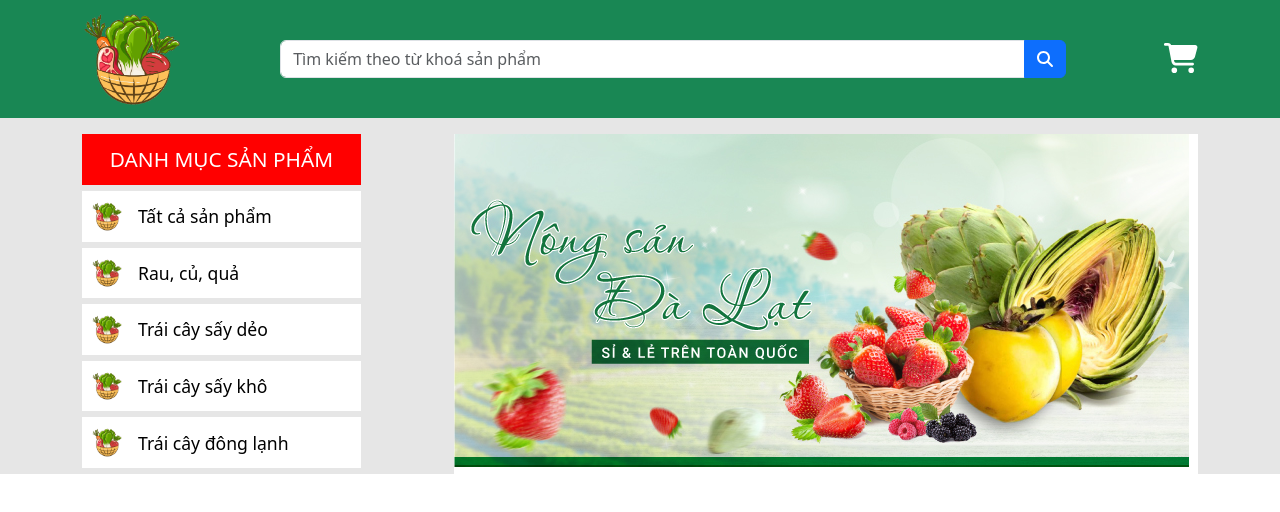
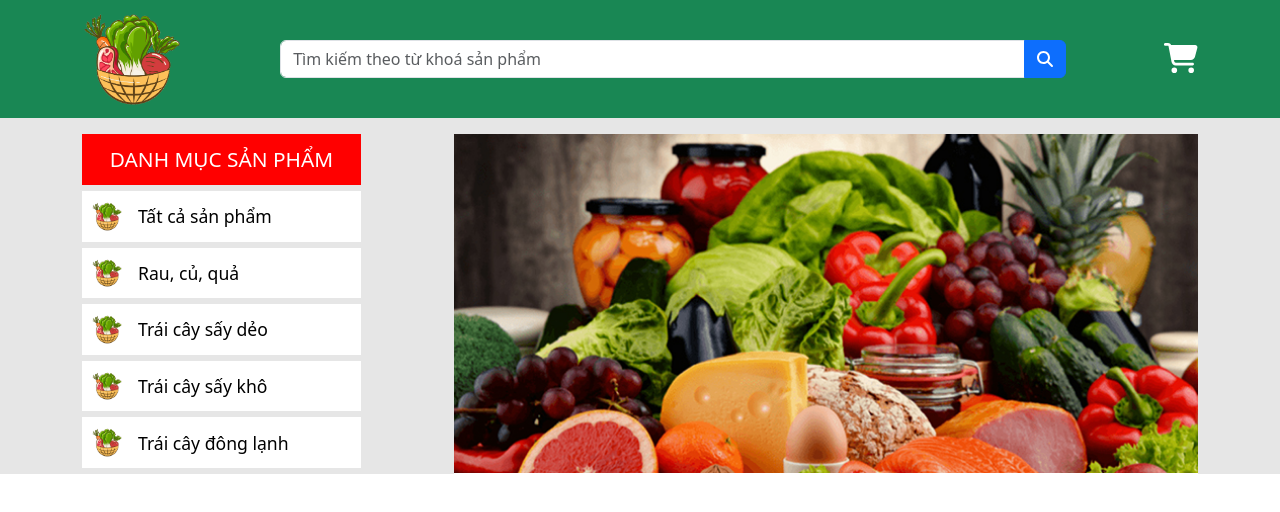
Before and after one commit to DuatTran268/Farm_Produce, a React (Create React App) app in the folder src/client/: page / in a window 1280 px wide. Shown: the top 512 px of the page. Built offline with nearby package versions, Linux system fonts and the light colour scheme.

Commit message:
Slide banner

```diff
--- /dev/null
+++ b/src/client/src/components/user/Slide.jsx
@@ -0,0 +1,36 @@
+import React from "react";
+import Slider from "react-slick";
+import banner1 from "../../assets/banner1.png";
+import banner2 from "../../assets/banner2.jpg";
+import "../../styles/Slider.css";
+import "slick-carousel/slick/slick.css";
+import "slick-carousel/slick/slick-theme.css";
+
+const Slide = () => {
+  const settings = {
+    dots: false,
+    infinite: true,
+    speed: 500,
+    slidesToShow: 1,
+    slidesToScroll: 1,
+
+    // slider auto scroll
+    autoplay: {
+      delay: 3000, // delay 3s
+      disableOnInteraction: false,
+    },
+  };
+
+  return (
+    <>
+      <div className="image_banner">
+        <Slider {...settings}>
+          <img src={banner1} className="banner_img" alt="banner" />
+          <img src={banner2} className="banner_img" alt="banner" />
+        </Slider>
+      </div>
+    </>
+  );
+};
+
+export default Slide;
--- a/src/client/src/pages/users/Home.jsx
+++ b/src/client/src/pages/users/Home.jsx
@@ -2,8 +2,7 @@ import React from "react";
 import Header from "../../components/user/common/Header";
 import Categoris from "../../components/user/Categoris";
 import "../../styles/Home.css";
-import { Image } from "react-bootstrap";
-import Slide from "../../assets/banner1.png"
+import Slide from "../../components/user/Slide";
 
 const Home = () => {
   return (
@@ -19,7 +18,7 @@ const Home = () => {
           {/* slide advertising */}
           <div className="slider col-8">
             <div className="banner">
-              <Image src={Slide}/>
+              <Slide />
             </div>
           </div>
         </div>
--- a/src/client/src/styles/Slide.css
+++ b/src/client/src/styles/Slider.css
@@ -1,11 +1,7 @@
-.banner{
-  &-img{
-    max-width: 100%;
-  }
-}
-
-.image_slide{
+.image_banner,
+.banner_img{
   width: 100%;
+  height: auto;
   overflow: hidden;
   object-fit: cover;
   cursor: grab;
```
